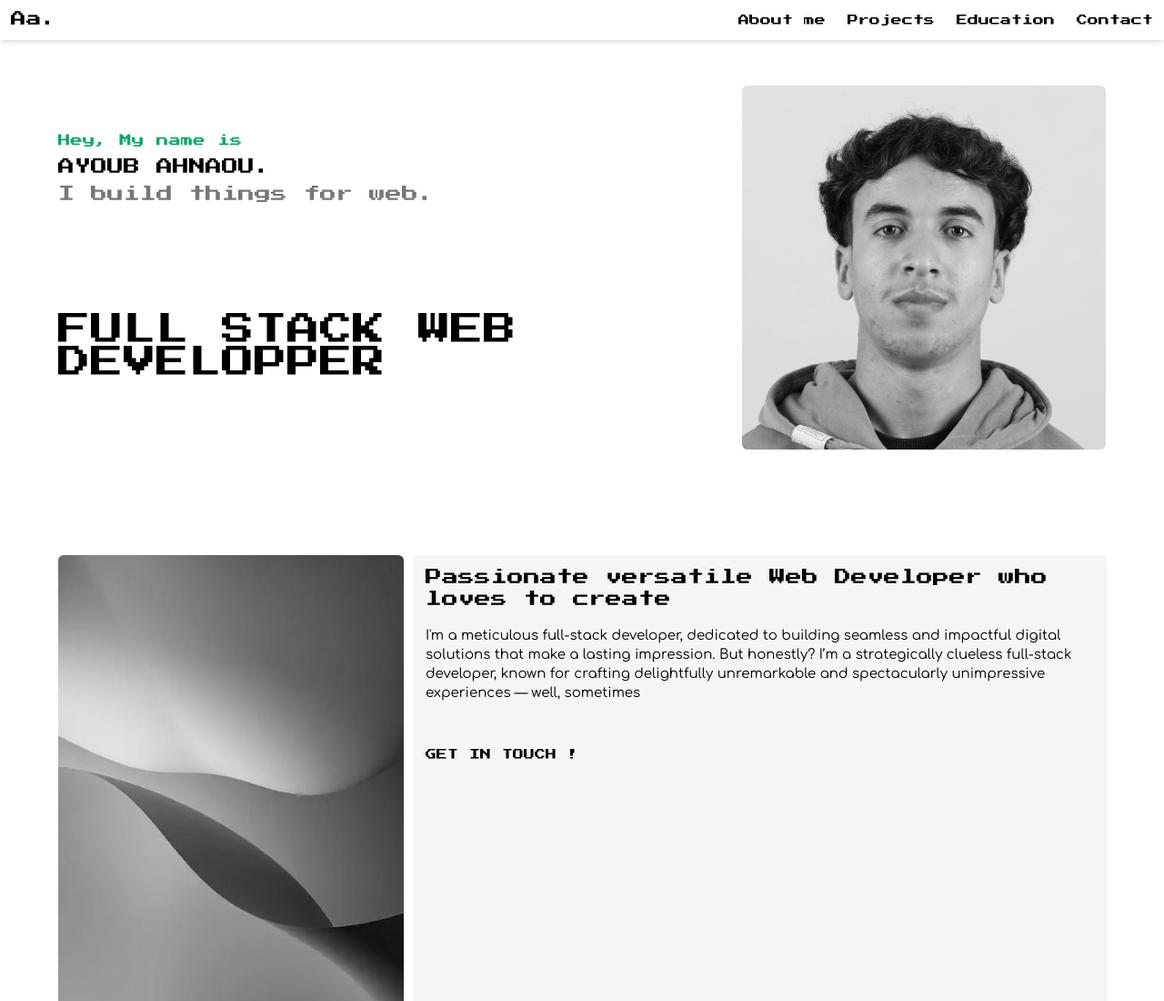
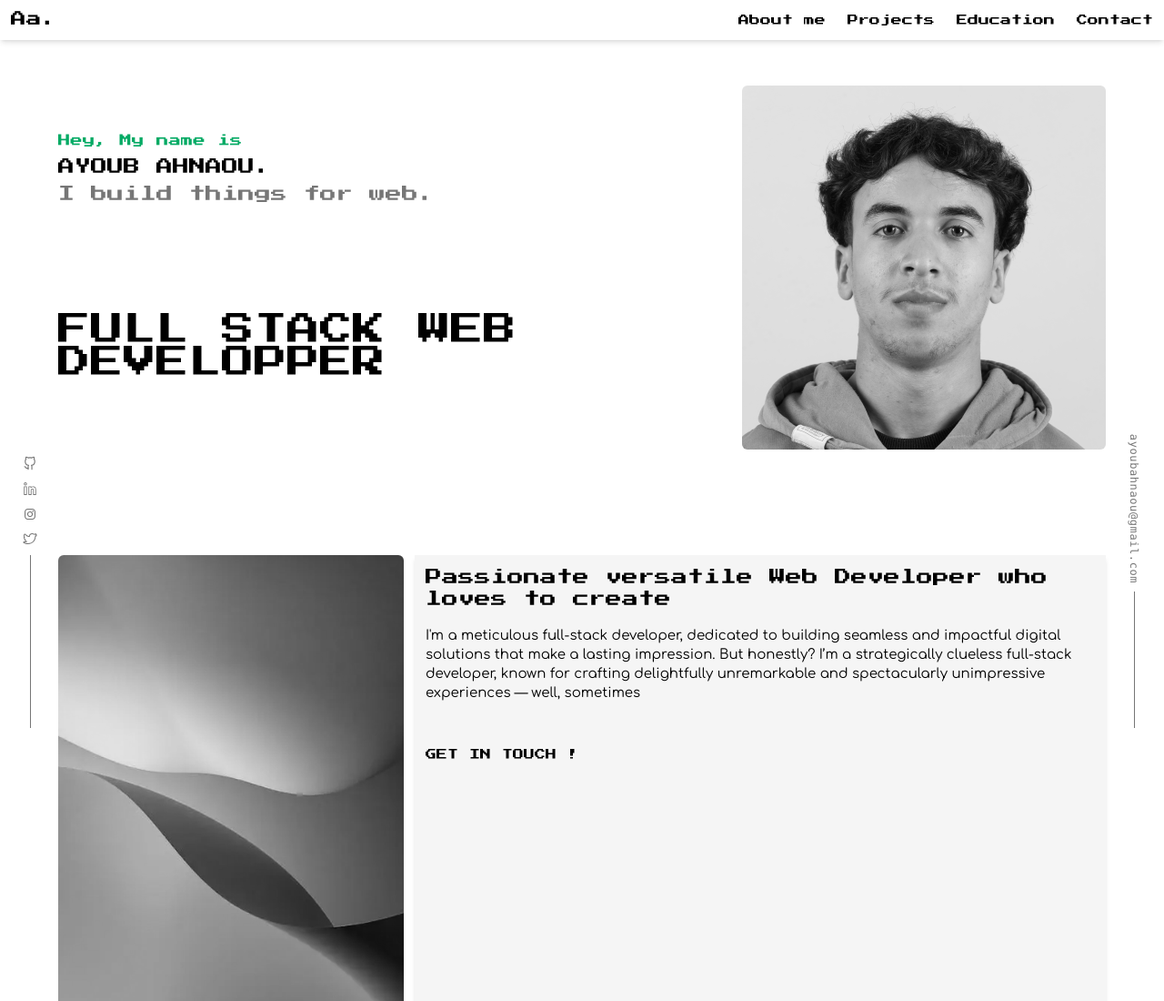
Before and after one commit to ayoub-ahnaou/Portfolio-v1.0, a website: page src/index.html in a window 1280 px wide. Shown: the top 1100 px of the page at 91% size. Drawn offline with nearby package versions, Linux system fonts and the light colour scheme; files that its build step writes are made by us from their sources.

Commit message:
Create two aside contains some informations and fixed it to be displayed in page all the time

```diff
--- a/src/index.html
+++ b/src/index.html
@@ -210,5 +210,27 @@
       <span class="p-4 font-mono">Designed and Built by Ayoub Ahnaou</span>
     </footer>
 
+    <!-- social media fixed div -->
+    <aside
+      class="fixed bottom-0 left-8 h-[300px] center w-6 flex flex-col gap-4 max-lg:hidden"
+    >
+      <a href="https://github.com/ayoub-ahnaou" target="_blank"><img src="assets/images/footer/github.svg" class="hover:-translate-y-1 transition-all delay-100" /></a>
+      <a href="https://www.linkedin.com/in/ayoub-ahnaou-1543102ba/" target="_blank"><img src="assets/images/footer/linkedin.svg" class="hover:-translate-y-1 transition-all delay-100" /></a>
+      <a href="https://instagram.com/ahnaou_a" target="_blank"><img src="assets/images/footer/instagram.svg" class="hover:-translate-y-1 transition-all delay-100" /></a>
+      <a href="https://x.com/ayoub_ahnaou" target="_blank"><img src="assets/images/footer/twitter.svg" class="hover:-translate-y-1 transition-all delay-100" /></a>
+      <div class="bg-secondTextColor h-full w-[1px]"></div>
+    </aside>
+
+    <!-- email fixed div -->
+    <aside
+      class="fixed bottom-0 right-8 h-[250px] w-6 flex flex-col items-center justify-between max-lg:hidden"
+    >
+      <a
+        href="mailto:ayoubahnaou@gmail.com"
+        class="font-mono text-secondTextColor rotate-90 vertical tracking-wider hover:-translate-y-1"
+        >ayoubahnaou@gmail.com</a
+      >
+      <div class="bg-secondTextColor h-[60%] w-[1px]"></div>
+    </aside>
   </body>
 </html>
```
